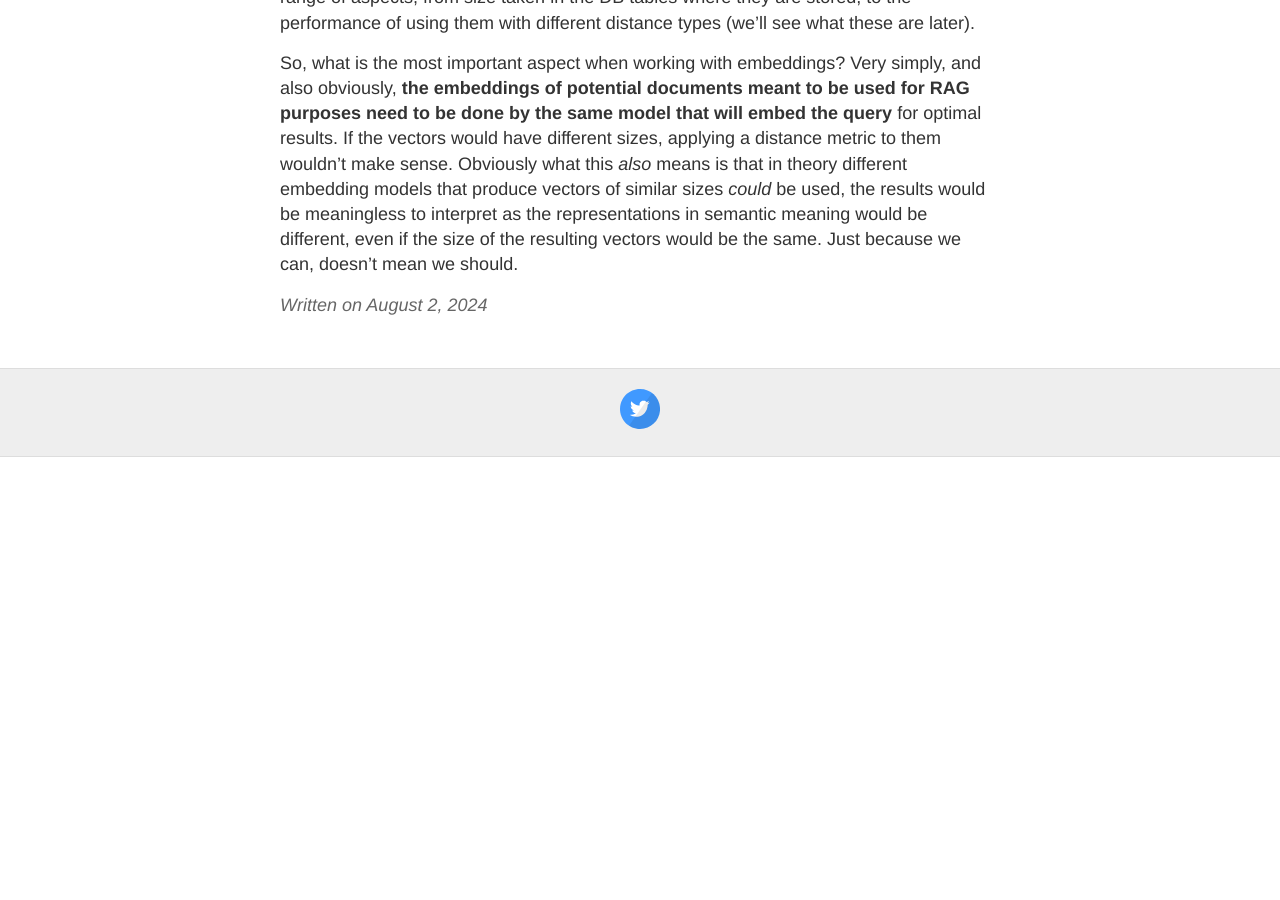
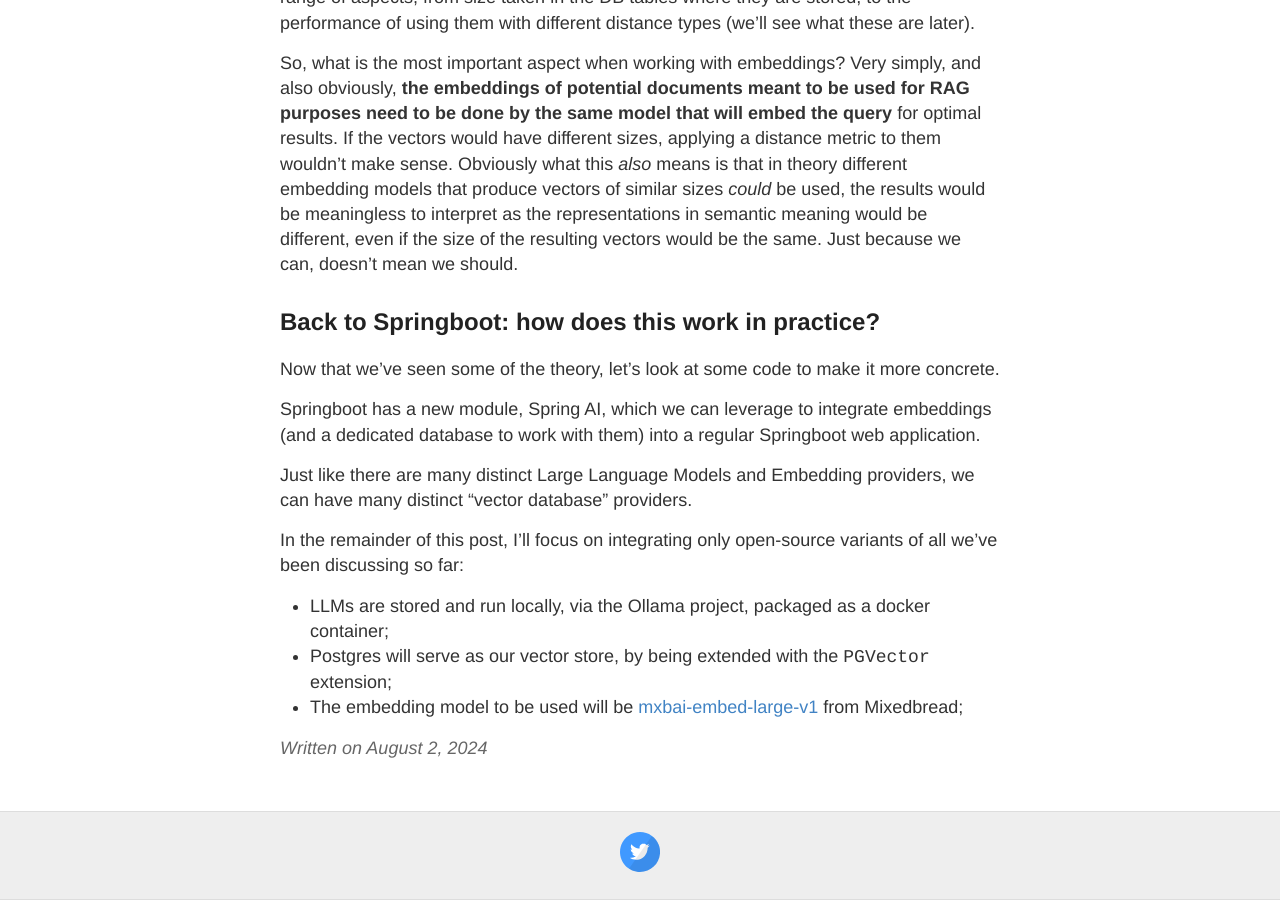
Before and after one commit to bruno-oliveira/techblog, a Jekyll site: the page built from _posts/2024-08-02-Understanding-the-internals-of-RAG.md, in a window 1280 px wide and 900 px high, scrolled down 1951 px. Built offline with Jekyll 4.4.1, drawn with Linux system fonts in a browser that asks for light colours; our own code applies the rules of GitHub Pages for plain Markdown files; before the commit the page ends 2408 px from its top, so only the background shows below that.

Commit message:
Update 2024-08-02-Understanding-the-internals-of-RAG.md

```diff
--- a/_posts/2024-08-02-Understanding-the-internals-of-RAG.md
+++ b/_posts/2024-08-02-Understanding-the-internals-of-RAG.md
@@ -28,3 +28,17 @@ Online, the most looked-at numbers you'll often read about concern only the numb
 There are many different models, from open-source to proprietary that have different dimensions, from 768 dimensions to over 3000, the flavors are quite varied here, and, a lot of the work is in testing the different trade-offs between different sizes in terms of how well the embeddings perform across a range of aspects, from size taken in the DB tables where they are stored, to the performance of using them with different distance types (we'll see what these are later).
 
 So, what is the most important aspect when working with embeddings? Very simply, and also obviously, **the embeddings of potential documents meant to be used for RAG purposes need to be done by the same model that will embed the query** for optimal results. If the vectors would have different sizes, applying a distance metric to them wouldn't make sense. Obviously what this _also_ means is that in theory different embedding models that produce vectors of similar sizes _could_ be used, the results would be meaningless to interpret as the representations in semantic meaning would be different, even if the size of the resulting vectors would be the same. Just because we can, doesn't mean we should.
+
+## Back to Springboot: how does this work in practice?
+
+Now that we've seen some of the theory, let's look at some code to make it more concrete.
+
+Springboot has a new module, Spring AI, which we can leverage to integrate embeddings (and a dedicated database to work with them) into a regular Springboot web application.
+
+Just like there are many distinct Large Language Models and Embedding providers, we can have many distinct "vector database" providers.
+
+In the remainder of this post, I'll focus on integrating only open-source variants of all we've been discussing so far:
+
+- LLMs are stored and run locally, via the Ollama project, packaged as a docker container;
+- Postgres will serve as our vector store, by being extended with the `PGVector` extension;
+- The embedding model to be used will be [mxbai-embed-large-v1](https://www.mixedbread.ai/blog/mxbai-embed-large-v1) from Mixedbread;
```
